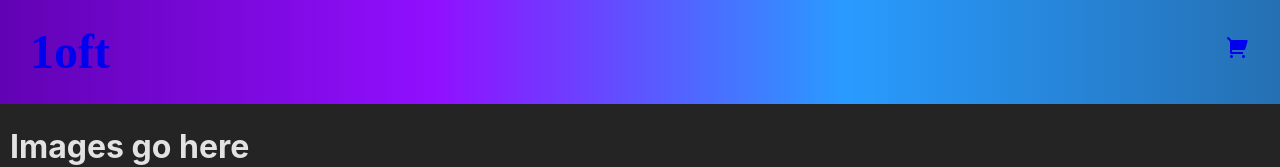
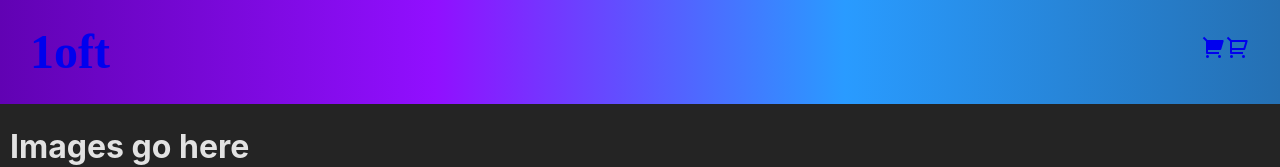
Before and after one commit to 0xjosiah/1oft, a React (Vite) app: page / in a window 1280 px wide. Shown: the top 167 px of the page. Built offline with nearby package versions, Linux system fonts and the light colour scheme; a web font is replaced by a local one.

Commit message:
adds comments and new cart icon

```diff
--- a/src/components/Header.jsx
+++ b/src/components/Header.jsx
@@ -8,6 +8,7 @@ export default function Header() {
             </Link>
             <Link to="/cart">
                 <i className="ri-shopping-cart-2-fill ri-xl"></i>
+                <i className="ri-shopping-cart-2-line ri-xl"></i> {/**change based on if cart full or not */}
             </Link>
         </header>
     )
```
